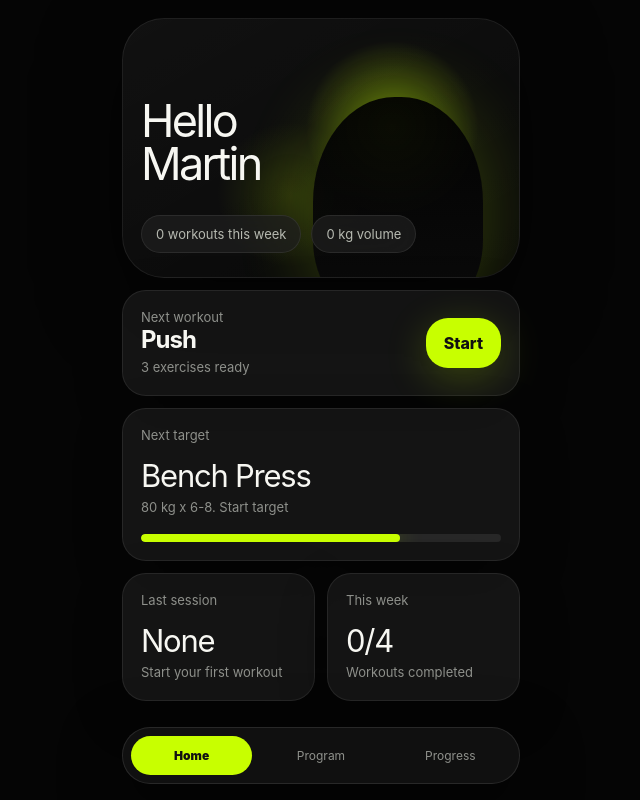
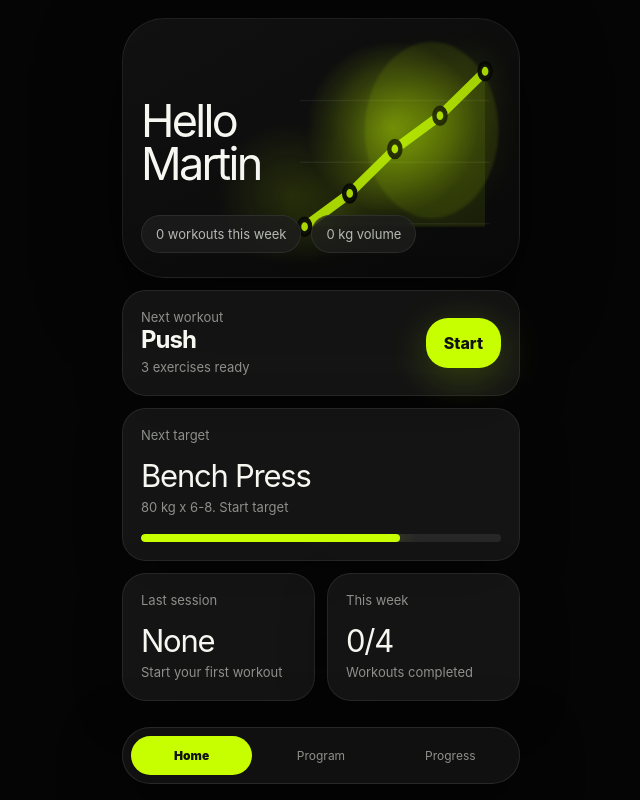
Before and after one commit to marten1999viborg/next-set, a plain HTML site: page index.html in a window 1280 px wide. Shown: the whole page, without its empty margins (319-959 px from the left). Drawn offline with Linux system fonts and the light colour scheme.

Commit message:
Add files via upload

```diff
--- a/app.js
+++ b/app.js
@@ -122,6 +122,43 @@ function nextTrainingDay(){
 function emptyProgramCard(){
   return `<div class="card wide empty-state"><div class="label">Next workout</div><h2>Build your program</h2><p class="sub">Add at least one exercise before you start logging workouts.</p><button class="btn" onclick="setTab('program')">Add exercise</button></div>`;
 }
+
+function heroProgressGraph(){
+  const names = [...new Set(programExercises().map(e => e.name))];
+  let history = [];
+  for (const name of names) {
+    const h = exerciseHistory(name);
+    if (h.length > history.length) history = h;
+  }
+  const values = history.length >= 2
+    ? history.slice(-5).map(h => h.estimatedOneRepMax)
+    : [72, 75, 79, 82, 86];
+  const min = Math.min(...values);
+  const max = Math.max(...values);
+  const range = Math.max(1, max - min);
+  const width = 190;
+  const height = 150;
+  const padX = 14;
+  const padY = 22;
+  const step = (width - padX * 2) / Math.max(1, values.length - 1);
+  const points = values.map((v, i) => {
+    const x = padX + i * step;
+    const y = height - padY - ((v - min) / range) * (height - padY * 2);
+    return { x, y, v };
+  });
+  const line = points.map(p => `${p.x.toFixed(1)},${p.y.toFixed(1)}`).join(' ');
+  const area = `${padX},${height-padY} ${line} ${width-padX},${height-padY}`;
+  return `<div class="hero-graph" aria-hidden="true"><svg viewBox="0 0 ${width} ${height}" preserveAspectRatio="none">
+    <circle class="hero-orb" cx="128" cy="62" r="60"></circle>
+    <line class="hero-grid" x1="10" y1="42" x2="180" y2="42"></line>
+    <line class="hero-grid" x1="10" y1="84" x2="180" y2="84"></line>
+    <line class="hero-grid" x1="10" y1="126" x2="180" y2="126"></line>
+    <polygon class="hero-area" points="${area}"></polygon>
+    <polyline class="hero-line" points="${line}"></polyline>
+    ${points.map(p => `<circle class="hero-dot" cx="${p.x.toFixed(1)}" cy="${p.y.toFixed(1)}" r="5"></circle>`).join('')}
+  </svg></div>`;
+}
+
 function homeScreen(){
   const lw = lastWorkout();
   const week = weekWorkouts();
@@ -136,6 +173,7 @@ function homeScreen(){
     ? `<div class="card wide"><div class="label">Next target</div><div class="value">${firstEx.name}</div><p class="sub">${rec.text}. ${rec.reason}</p><div class="progress-line" style="--w:72%"><span></span></div></div>`
     : `<div class="card wide"><div class="label">Next target</div><div class="value">No exercise yet</div><p class="sub">Add exercises in Program to unlock targets and strength graphs.</p><div class="progress-line" style="--w:0%"><span></span></div></div>`;
   return `<section class="hero">
+    ${heroProgressGraph()}
     <div class="hello">Hello<br>Martin</div>
     <div class="hero-pills"><span class="pill">${week.length} workouts this week</span><span class="pill">${total.toLocaleString('da-DK')} kg volume</span></div>
   </section>
--- a/styles.css
+++ b/styles.css
@@ -65,18 +65,38 @@ button { cursor: pointer; }
   overflow: hidden;
   position: relative;
 }
-.hero:after {
+
+.hero-graph {
+  position: absolute;
+  inset: 20px 18px 18px 42%;
+  z-index: 0;
+  opacity: .82;
+  pointer-events: none;
+}
+.hero-graph svg { width: 100%; height: 100%; display:block; overflow: visible; }
+.hero-graph .hero-grid { stroke: rgba(255,255,255,.075); stroke-width: 1; }
+.hero-graph .hero-line {
+  fill: none;
+  stroke: var(--lime);
+  stroke-width: 7;
+  stroke-linecap: round;
+  stroke-linejoin: round;
+  filter: drop-shadow(0 0 18px rgba(200,255,0,.48));
+}
+.hero-graph .hero-area { fill: rgba(200,255,0,.11); }
+.hero-graph .hero-dot { fill: var(--lime); stroke: rgba(5,5,5,.95); stroke-width: 4; }
+.hero-graph .hero-orb { fill: rgba(200,255,0,.12); filter: blur(1px); }
+.hero-graph:before {
   content: "";
-  position: absolute;
-  width: 170px;
-  height: 220px;
-  right: 36px;
-  bottom: -40px;
-  border-radius: 48% 48% 35% 35%;
-  background: linear-gradient(180deg, #030303, #0c0c0c);
-  filter: drop-shadow(0 0 42px rgba(200,255,0,.23));
-  opacity: .92;
+  position:absolute;
+  inset: 0;
+  background: radial-gradient(circle at 65% 42%, rgba(200,255,0,.20), transparent 48%);
+  filter: blur(18px);
 }
+@media (max-width: 380px) {
+  .hero-graph { inset: 34px 12px 24px 45%; opacity: .72; }
+}
+
 .topbar { display:none; }
 .avatar, .icon-circle { display:none; }
 .hello { margin-top: 62px; font-size: 45px; line-height: .96; letter-spacing: -.06em; position:relative; z-index:1; }
```
